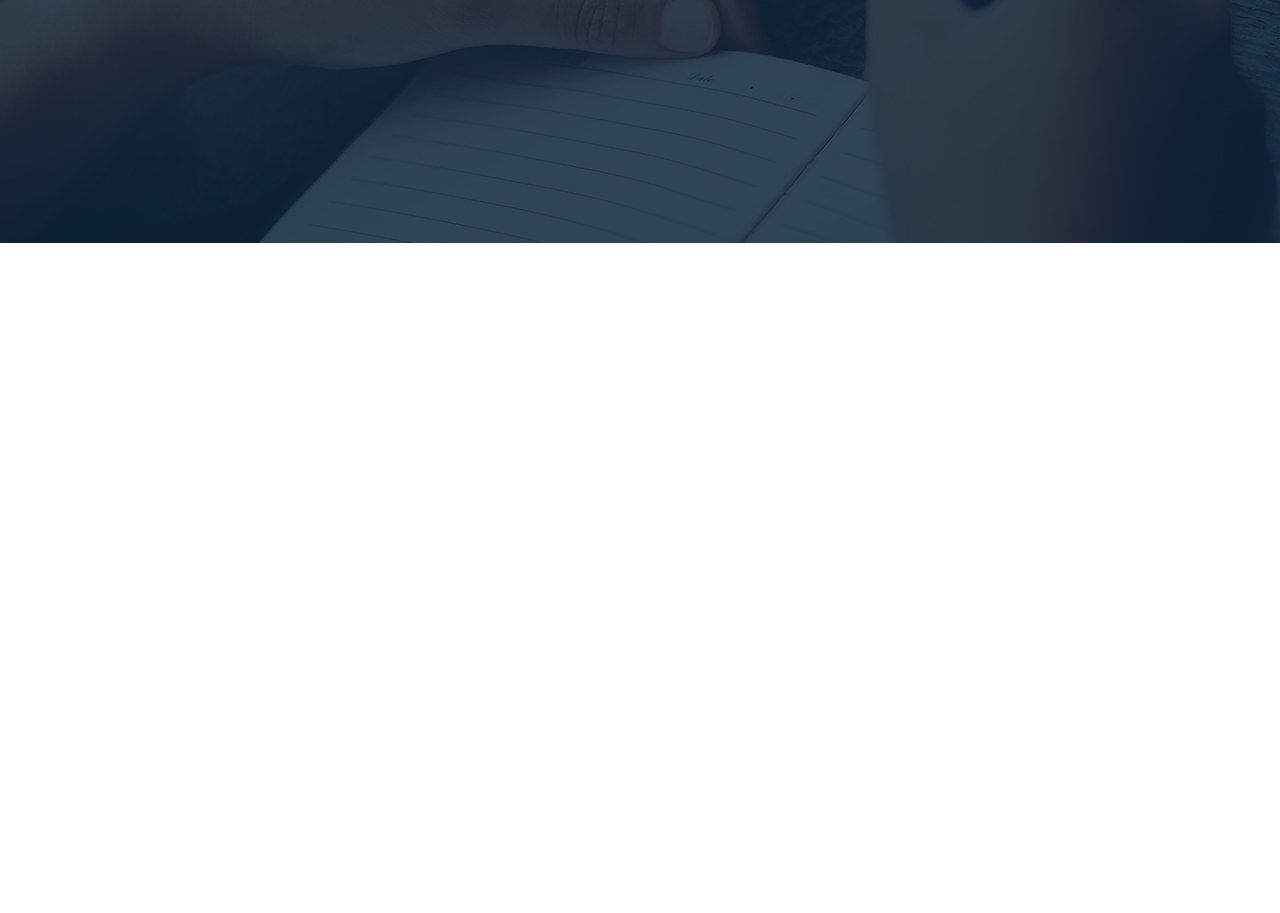
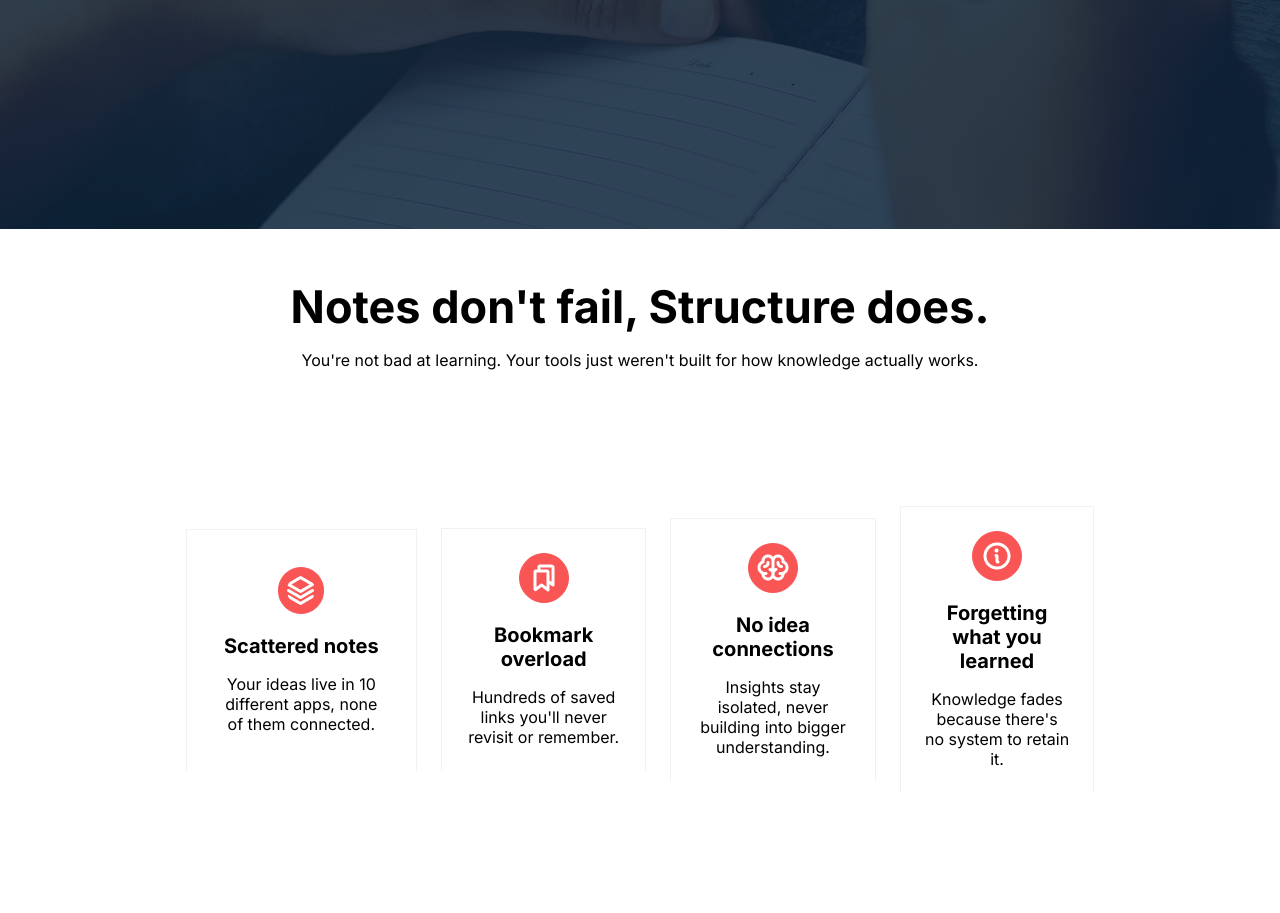
Before and after one commit to amirhamzasakib118-netizen/assignment-1, a plain HTML site: page index.html in a window 1280 px wide. Shown: the part 541-1454 px from the top of the page. Before the commit the page ends 800 px from the top, so only its background shows below. Drawn offline with Linux system fonts and the light colour scheme.

Commit message:
added card section and fixed nav bar issue

```diff
--- a/index.html
+++ b/index.html
@@ -4,6 +4,7 @@
     <meta charset="UTF-8">
     <meta name="viewport" content="width=device-width, initial-scale=1.0">
     <title>Assignment 1</title>
+
 
     <link rel="preconnect" href="https://fonts.googleapis.com">
     <link rel="preconnect" href="https://fonts.gstatic.com" crossorigin>
@@ -56,8 +57,46 @@
             Start Building Your Vault <span><i class="fa-solid fa-arrow-right"></i></span>
         </button>
         <button class="btn3">
-          <span><i class="fa-solid fa-play"></i></span>  See How It Works
-        </button>
+          <span><i class="fa-solid fa-play"></i></span>  See How It Works </button>
+        </div>
+
+      </section>
+
+      <section class="card-section">
+
+        <div class="card-section-heading">
+           <h2 class="">Notes don't fail, Structure does.</h2>
+        </div>
+
+        <div class="card-section-p">
+            <p>You're not bad at learning. Your tools just weren't built for how knowledge actually works.</p>
+        </div>
+
+        <div class="card">
+
+                <div class="card1">
+               <img src="./B13-A01-Knowledge-Vault/assets/Vector.png" alt="" class="vector">
+                <h3 class="ch">Scattered notes</h3>
+                <p>Your ideas live in 10 different apps, none of them connected.</p>
+            </div>
+                <div class="card2">
+               <img src="./B13-A01-Knowledge-Vault/assets/Bookmarks.png" alt="" class="book">
+                <h3 class="ch">Bookmark overload</h3>
+                <p>Hundreds of saved links you'll never revisit or remember.</p>
+            </div>
+                <div class="card3">
+               <img src="./B13-A01-Knowledge-Vault/assets/Brain.png" alt="" class="brain">
+                <h3 class="ch">No idea connections</h3>
+                <p>Insights stay isolated, never building into bigger understanding.</p>
+            </div>
+                <div class="card4">
+               <img src="./B13-A01-Knowledge-Vault/assets/Info.png" alt="" class="info">
+                <h3 class="ch">Forgetting what you learned</h3>
+                <p>Knowledge fades because there's no system to retain it.</p>
+            </div>
+
+
+            </div>
         </div>
 
       </section>
--- a/style.css
+++ b/style.css
@@ -13,6 +13,7 @@
 }
 
 .container {
+    width: 83%;
     max-width: 1600px;
     margin: auto;
 }
@@ -20,36 +21,46 @@
 nav {
     display: flex;
     justify-content: space-around;
+}
+
+.nav-logo {
+    max-width: 138px;
     align-items: center;
-    padding: 16px 120px;
-    gap: 346px;
+    justify-content: center;
+    margin: 16px;
 }
 
 
 .nav-list {
     display: flex;
+    align-items: center;
+    justify-content: center;
     list-style-type: none;
     gap: 32px;
     cursor: pointer;
-    font-size: 16px;
+    font-size: 14px;
 
 }
 
 .btn {
-    width: 10%;
     max-width: 164px;
-    color: white;
-    border: none;
     padding: 12px 16px;
     background-color: #469165;
-    border-radius: 4px;
+    border-radius: 5px;
+    color: #FFFFFF;
+    border: none;
+    text-align: center;
+    margin: 24px;
     cursor: grab;
-    font-size: 16px;
+
+
 }
 
-.btn:hover{
-    background-color: rgb(153, 255, 140);
+.btn:hover {
+    background-color: #30B868;
 }
+
+
 
 .banner {
     height: 674px;
@@ -143,3 +154,102 @@ nav {
 .color2 {
     color: #30B868;
 }
+
+.card-section-heading {
+    text-align: center;
+    padding-top: 50px;
+    padding-bottom: 16px;
+    font-size: 30px;
+}
+
+.card-section-p {
+    text-align: center;
+    padding-bottom: 16px;
+    font-size: 16px;
+}
+
+.card {
+  max-width: 1600px;
+  margin: auto;
+  display: flex;
+  width: 71%;
+  max-width: 1360px;
+  padding:  120px;
+  gap: 24px;
+  align-items: center;
+
+}
+
+
+
+.card .card1 {
+    width: 322px;
+    margin: auto;
+    padding: 37px;
+     background-color: #FFFFFF;
+    border: 1px solid #6273821a;
+    border-bottom: none;
+    text-align: center;
+}
+.card .card2 {
+    width: 322px;
+    margin: auto;
+    padding: 24px;
+     background-color: #FFFFFF;
+    border: 1px solid #6273821a;
+    border-bottom: none;
+    text-align: center;
+}
+.card .card3 {
+    width: 322px;
+    margin: auto;
+    padding: 24px;
+     background-color: #FFFFFF;
+    border: 1px solid #6273821a;
+    border-bottom: none;
+    text-align: center;
+}
+.card .card4 {
+    width: 300px;
+    margin: auto;
+    padding: 24px;
+     background-color: #FFFFFF;
+    border: 1px solid #6273821a;
+    border-bottom: none;
+    text-align: center;
+}
+
+.card1 .vector {
+    border: 1px solid #F95555;
+    background-color: #F95555;
+    padding: 8px;
+    border-radius:5000px;
+    margin-bottom: 16px;
+}
+.card2 .book {
+    border: 1px solid #F95555;
+    background-color: #F95555;
+    padding: 8px;
+    border-radius:5000px;
+    margin-bottom: 16px;
+}
+.card3 .brain {
+    border: 1px solid #F95555;
+    background-color: #F95555;
+    padding: 8px;
+    border-radius:5000px;
+    margin-bottom: 16px;
+}
+.card4 .info {
+    border: 1px solid #F95555;
+    background-color: #F95555;
+    padding: 8px;
+    border-radius:500px;
+    margin-bottom: 16px;
+}
+
+.ch {
+    margin-bottom: 16px;
+    font-size: 20px;
+    font-weight: 700;
+}
```
